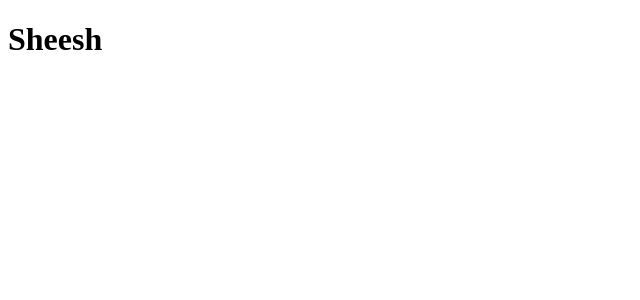
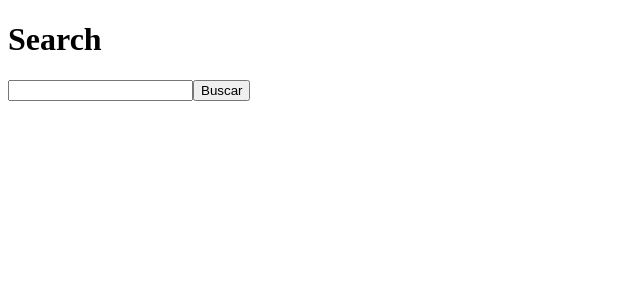
Before and after one commit to DouglasSoares16/perfreact, a Next.js app: page / in a window 1280 px wide. Shown: the top 300 px of the page, without its empty margins (0-640 px from the left). Built offline with nearby package versions, Linux system fonts and the light colour scheme.

Commit message:
Created Products Search

```diff
--- /dev/null
+++ b/components/ProductItem.tsx
@@ -0,0 +1,15 @@
+interface ProductItemProps {
+  product: {
+    id: number,
+    price: number,
+    title: string
+  }
+}
+
+export function ProductItem({ product }: ProductItemProps) {
+  return (
+    <div>
+      {product.title} - <strong>{product.price}</strong>
+    </div>
+  )
+}
--- /dev/null
+++ b/components/SearchResults.tsx
@@ -0,0 +1,23 @@
+import { ProductItem } from "./ProductItem";
+
+interface SearchResultsProps {
+  results: [{
+    id: number,
+    price: number,
+    title: string
+  }]
+}
+
+export function SearchResults({ results }: SearchResultsProps) {
+  return (
+    <div>
+      {
+        results.map((product) => {
+          return (
+            <ProductItem product={product} />
+          )
+        })
+      }
+    </div>
+  );
+}
--- a/pages/index.tsx
+++ b/pages/index.tsx
@@ -1,4 +1,38 @@
+import { FormEvent, useState } from "react";
+import { SearchResults } from "../components/SearchResults";
 
 export default function Home() {
-  return (<h1>Sheesh</h1>)
+  const [search, setSearch] = useState("");
+  const [results, setResults] = useState([])
+
+  async function handleSearch(e: FormEvent) {
+    e.preventDefault();
+
+    if (!search.trim()) {
+      return;
+    }
+
+    const response = await fetch(`http://localhost:3333/products?q=${search}`);
+
+    const data = await response.json();
+
+    setResults(data);
+  }
+
+  return (
+    <div>
+      <h1>Search</h1>
+
+      <form onSubmit={handleSearch}>
+        <input
+          type="text"
+          value={search}
+          onChange={e => setSearch(e.target.value)} />
+
+        <button type="submit">Buscar</button>
+      </form>
+
+      <SearchResults results={results} />
+    </div>
+  )
 }
```
